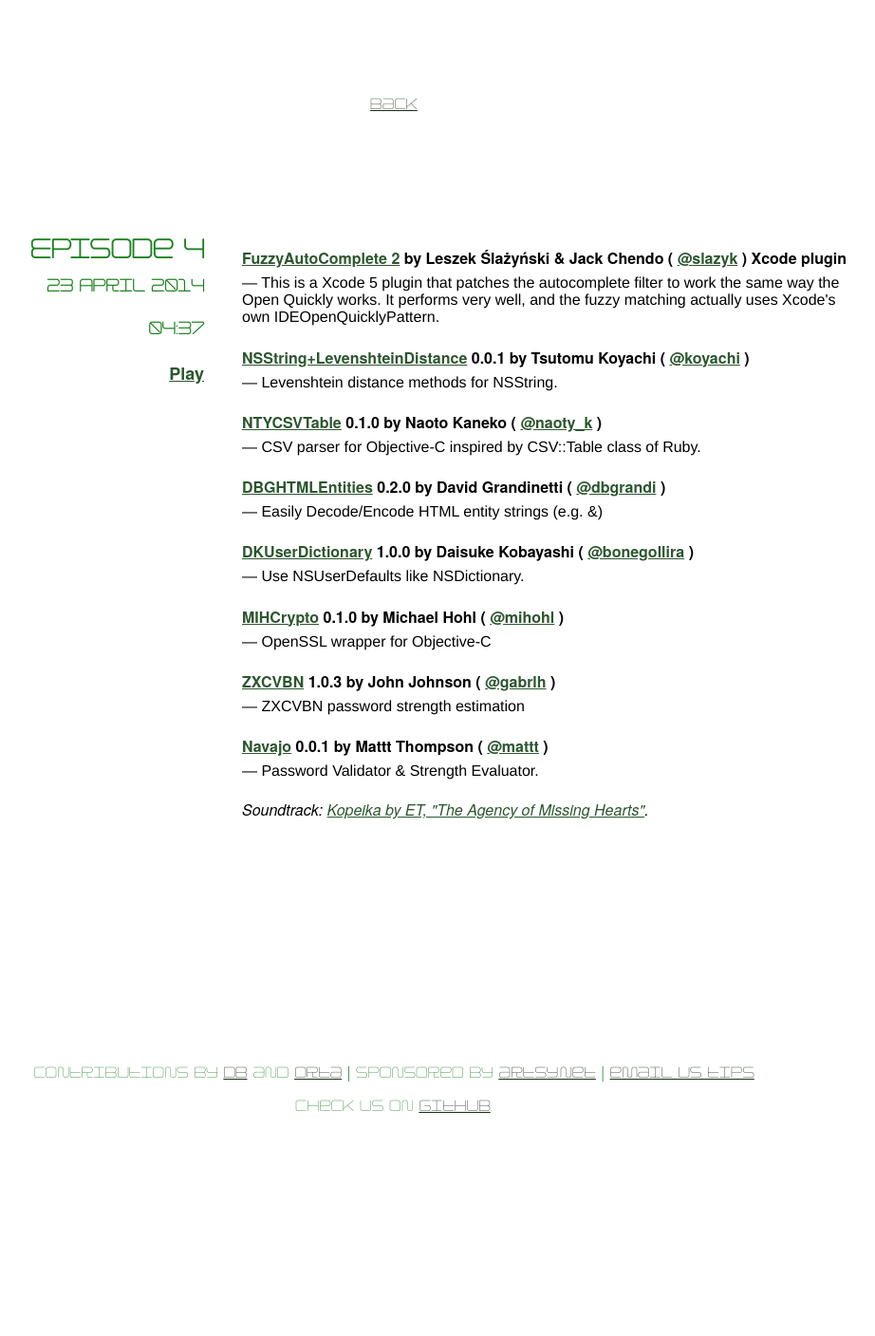
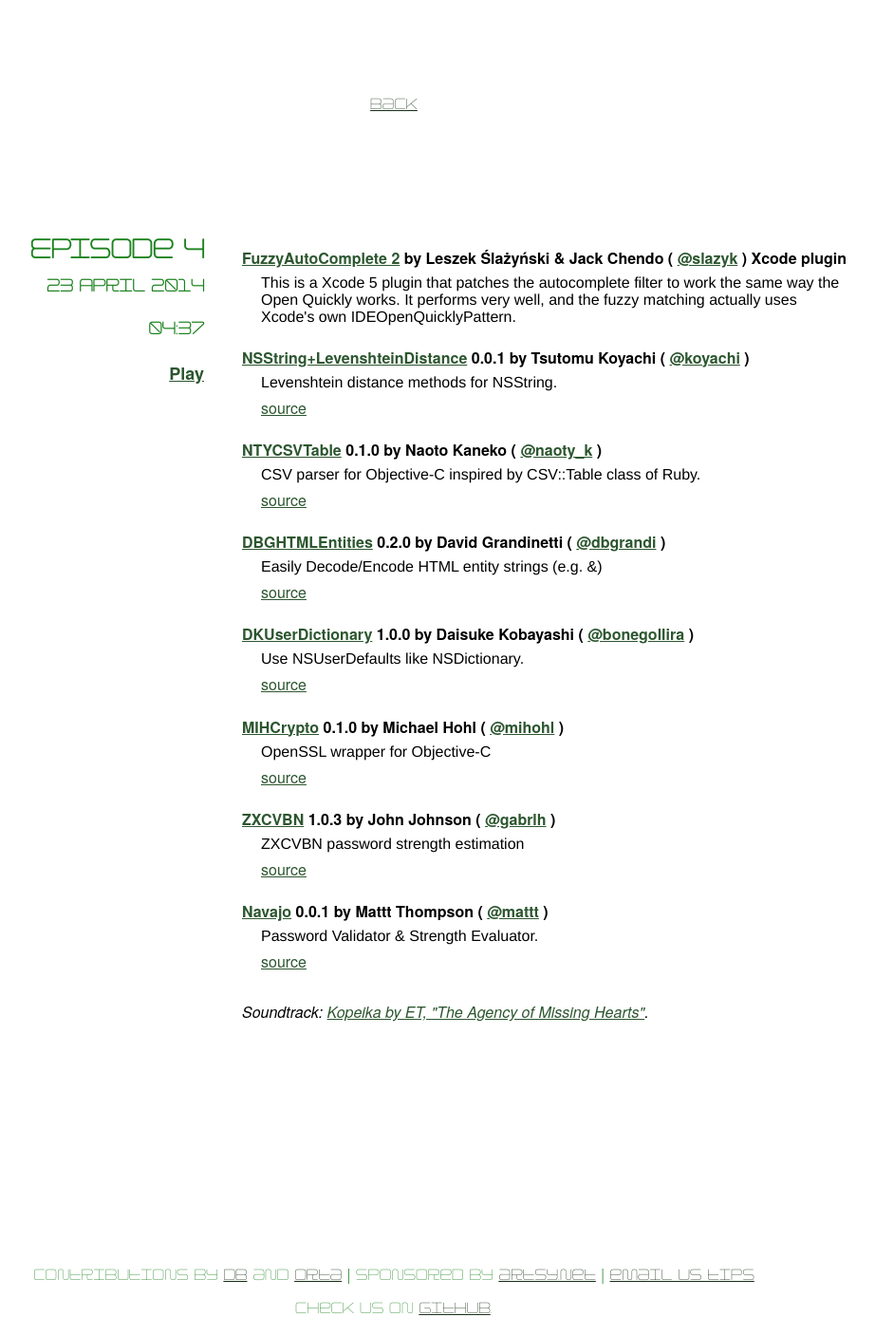
Before and after one commit to pod5/pod5.github.io, a Jekyll site: the page built from _posts/2014-04-23-episode4.html, in a window 1280 px wide. Shown: the whole page at 95% size, without its empty margins (225-1147 px from the left). Built offline with Jekyll 4.4.1, drawn with Linux system fonts in a browser that asks for light colours; before the commit the page ends 1194 px from its top, so only the background shows below that.

Commit message:
Add GitHub repo link to each pod

```diff
--- a/_includes/note.html
+++ b/_includes/note.html
@@ -2,5 +2,6 @@
   <h4><a href={{ include.homepage }}>{{ include.project }}</a> {{ include.version }} by {{ include.author }}
     {% if include.twitter != "" %} ( <a href="http://twitter.com/{{ include.twitter }}">@{{ include.twitter }}</a> ){% endif %}</h4>
 
-  <p> &mdash; {{ include.description }}</p>
+  <p>{{ include.description }}</p>
+  <p><a href={{ include.source }}>source</a></p>
 </li>
--- a/_includes/note_not_pod.html
+++ b/_includes/note_not_pod.html
@@ -6,6 +6,6 @@
     {% if include.subtitle %} {{ include.subtitle }} {% endif %}
   </h4>
 
-  {% if include.description %}  <p> &mdash; {{ include.description }} </p>{% endif %}
+  {% if include.description %}  <p>{{ include.description }} </p>{% endif %}
 
 </li>
--- a/assets/stylesheet.css
+++ b/assets/stylesheet.css
@@ -126,6 +126,8 @@
 #content article p.ed {
   font-style:italic;
   font-family: "HelveticaNeue-Light", "HelveticaNeue";
+  margin-left:auto;
+  margin-top:30px;
 }
 
 #content article ul {
@@ -138,8 +140,8 @@
 
 #content article p {
   margin-top:6px;
-  margin-bottom:20px;
-
+  margin-bottom:6px;
+  margin-left:20px;
 }
 
 
```
Also changed, not shown: 1 other file.
